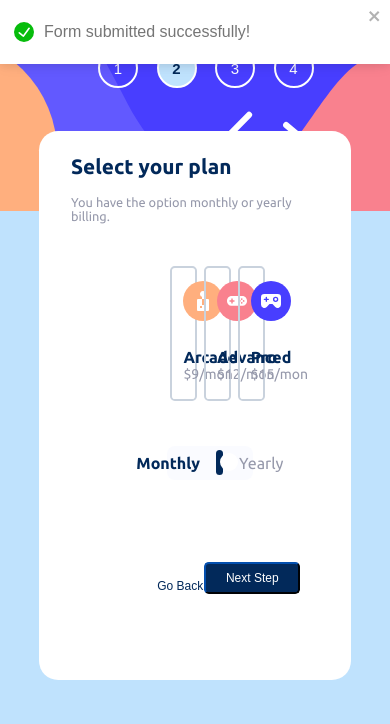
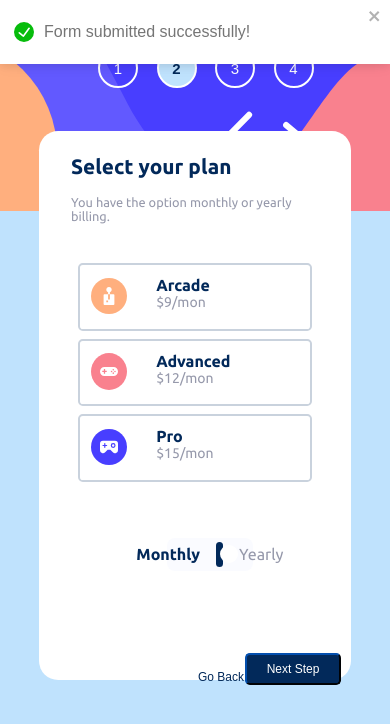
Before and after one commit to mnavai/multistepsform-reactapp, a React (Create React App) app: page / in a window 390 px wide. Both pictures are taken after typing "Sample", "name@example.com", "5551234" into the empty fields and a click on the button "Next Step". Shown: the top 724 px of the page. Built offline with nearby package versions, Linux system fonts and the light colour scheme.

Commit message:
mobile view fixing

```diff
--- a/src/components/Card/Card.css
+++ b/src/components/Card/Card.css
@@ -39,3 +39,27 @@
     color: hsl(231, 11%, 63%);
     font-size: 14px;
 }
+@media screen and (max-width:578px) {
+    .card-group {
+        display: flex;
+        flex-direction: column;
+        height: auto;
+        width: 100%;
+        margin: 1rem auto 3rem auto;
+    }
+    .card {
+        display: flex;
+        flex-direction: row;
+        align-items: left;
+        height: 8vh;
+        width: 60vw;
+        border: 2px solid rgb(201, 210, 221);
+        border-radius: 0.3rem;
+        padding: .7rem;
+        margin: 0 auto .5rem auto;
+    }
+    .icon {
+        width: 65px;
+        height: 65px;
+    }
+}
--- a/src/components/Form/Form.css
+++ b/src/components/Form/Form.css
@@ -6,7 +6,14 @@
     width:25vw;
     height: 30vh;
 }
-
+.form-buttons {
+    display: flex;
+    justify-content: space-between;
+    width: 25vw;
+    padding: 10px;
+    margin-left: auto;
+    margin-right: auto;
+}
 @media screen and (max-width:578px) {
     .form-group{
         width: 70vw;
@@ -14,4 +21,9 @@
         margin-left: auto;
         margin-right: auto;
     }
+    .form-buttons{
+        display: flex;
+        justify-content: flex-end;
+        width: 100%;
+    }
 }
--- a/src/components/Input/Input.css
+++ b/src/components/Input/Input.css
@@ -39,4 +39,8 @@
     .field-group {
         margin: 1rem auto 1rem auto;
     }
+    .form-input-error {
+        width: 70vw;
+
+    }
 }
--- a/src/components/MainWrapper/MainWrapper.css
+++ b/src/components/MainWrapper/MainWrapper.css
@@ -14,14 +14,7 @@
     width: 40vw;
     height: 45vh;
 }
-.form-buttons {
-    display: flex;
-    justify-content: space-between;
-    width: 25vw;
-    padding: 10px;
-    margin-left: auto;
-    margin-right: auto;
-}
+
 .card-group {
     height: 35vh;
     width: 22vw;
@@ -118,4 +111,9 @@
     .form-hgroup{
         margin-top: 1.5rem;
     }
+    .single-btn{
+        display: flex;
+        justify-content: flex-end;
+        width: 100%;
+    }
 }
```
